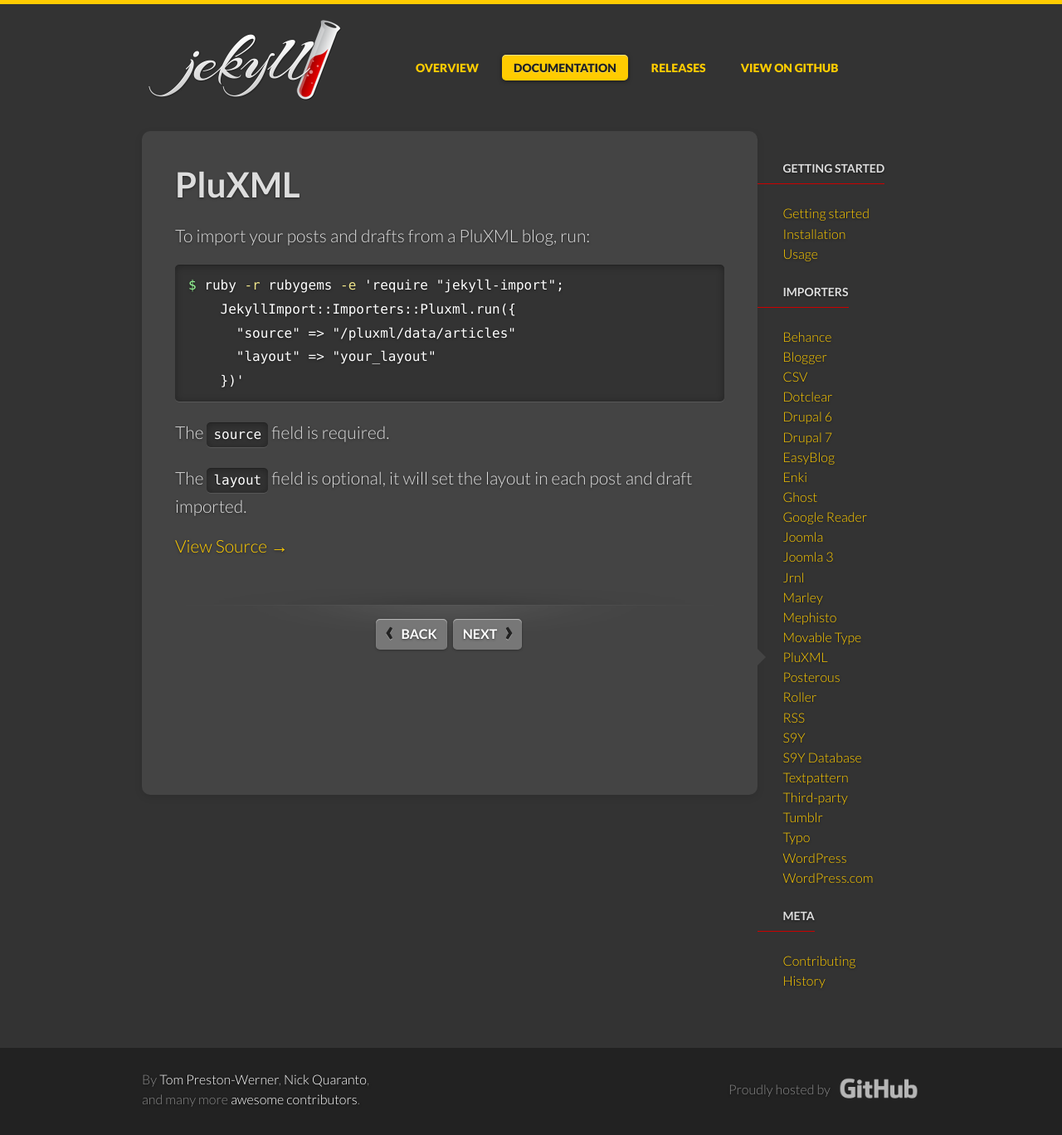
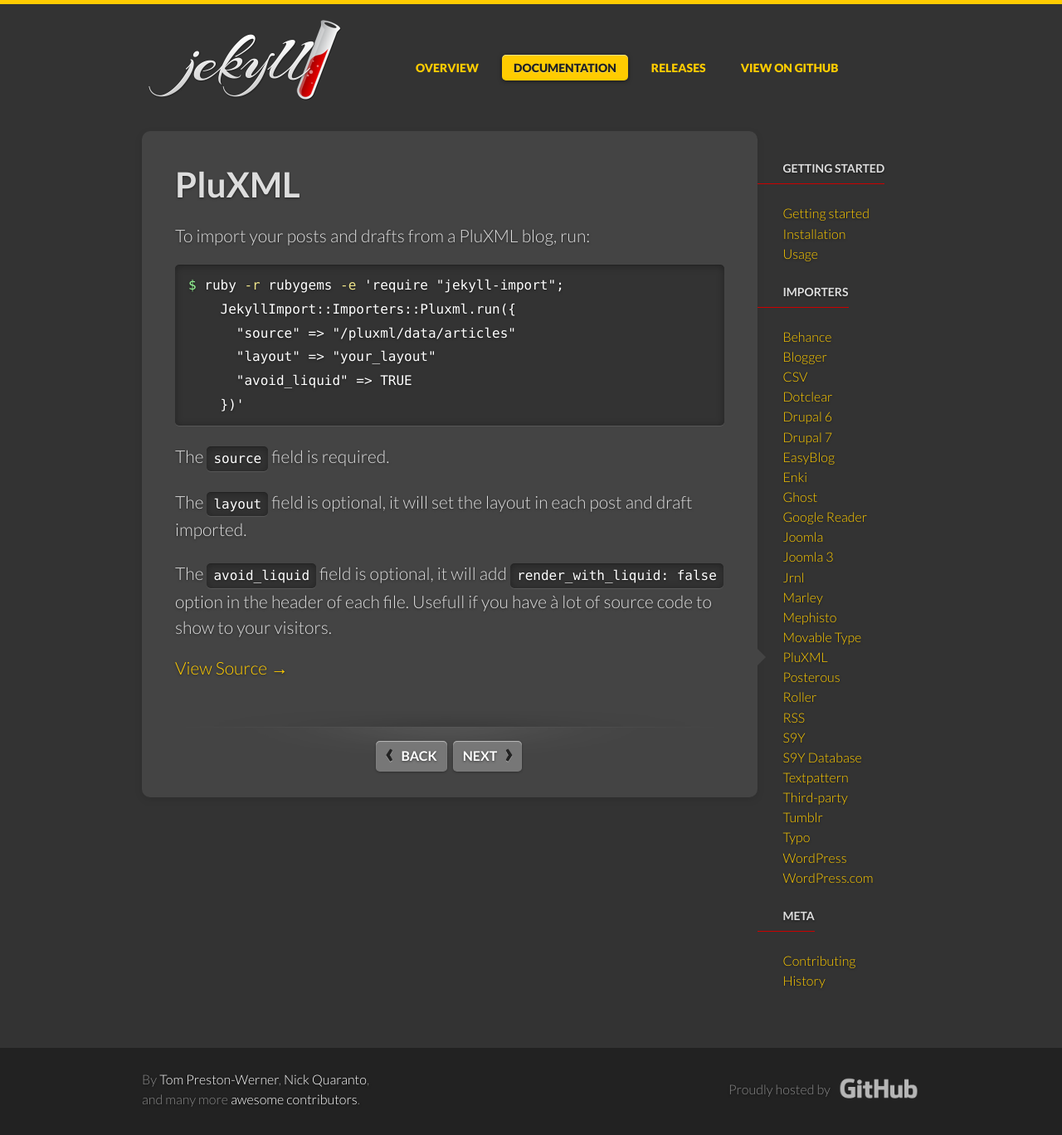
Before and after one commit to jekyll/jekyll-import, a Jekyll site: the page built from docs/_importers/pluxml.md, in a window 1280 px wide. Shown: the whole page at 83% size. Built offline with Jekyll 4.4.1, drawn with Linux system fonts in a browser that asks for light colours; some web fonts are replaced.

Commit message:
Improve documentation

```diff
--- a/docs/_importers/pluxml.md
+++ b/docs/_importers/pluxml.md
@@ -14,9 +14,12 @@
     JekyllImport::Importers::Pluxml.run({
       "source" => "/pluxml/data/articles"
       "layout" => "your_layout"
+      "avoid_liquid" => TRUE
     })'
 {% endhighlight %}
 
 The `source` field is required.
 
 The `layout` field is optional, it will set the layout in each post and draft imported.
+
+The `avoid_liquid` field is optional, it will add `render_with_liquid: false` option in the header of each file. Usefull if you have à lot of source code to show to your visitors.
```
